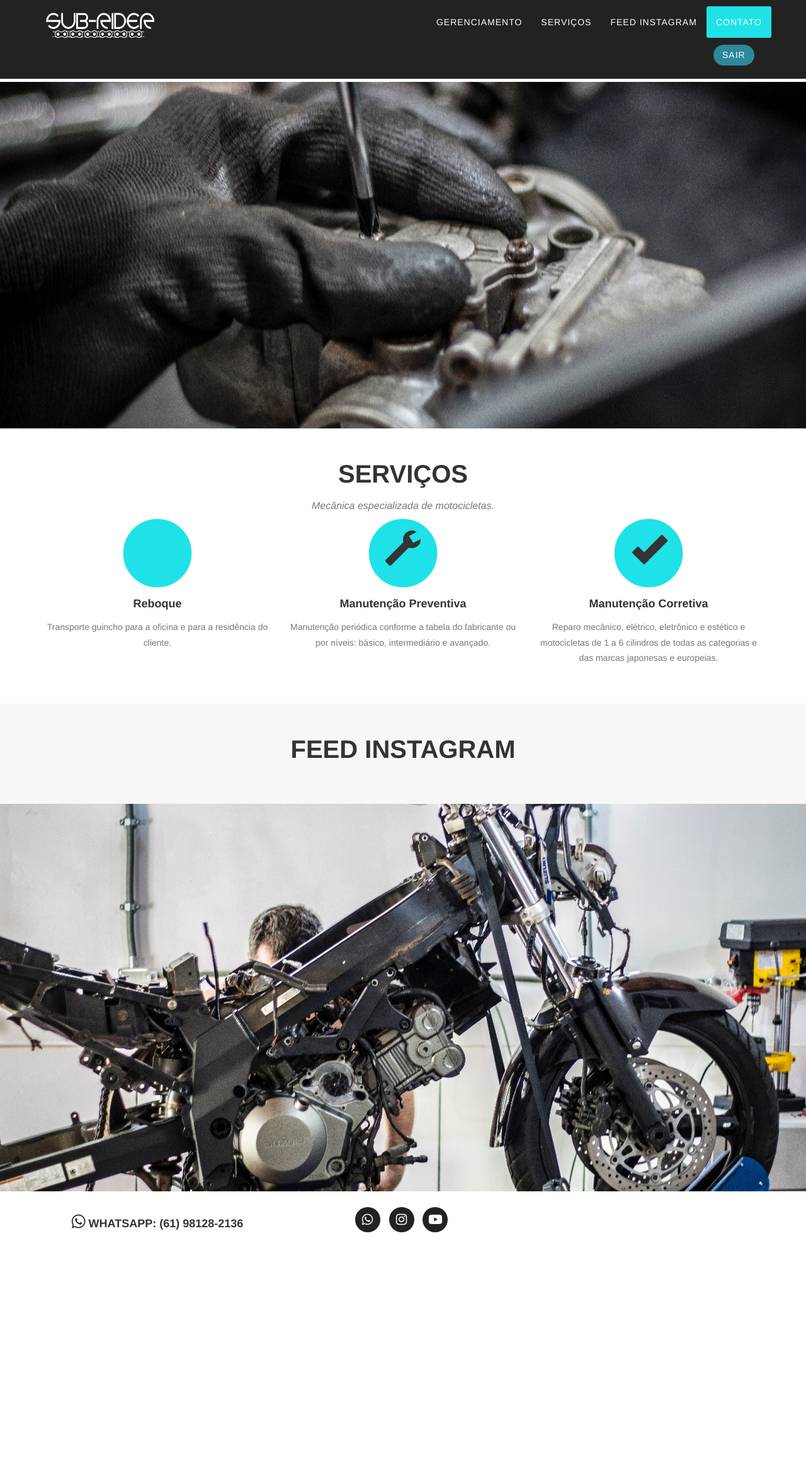
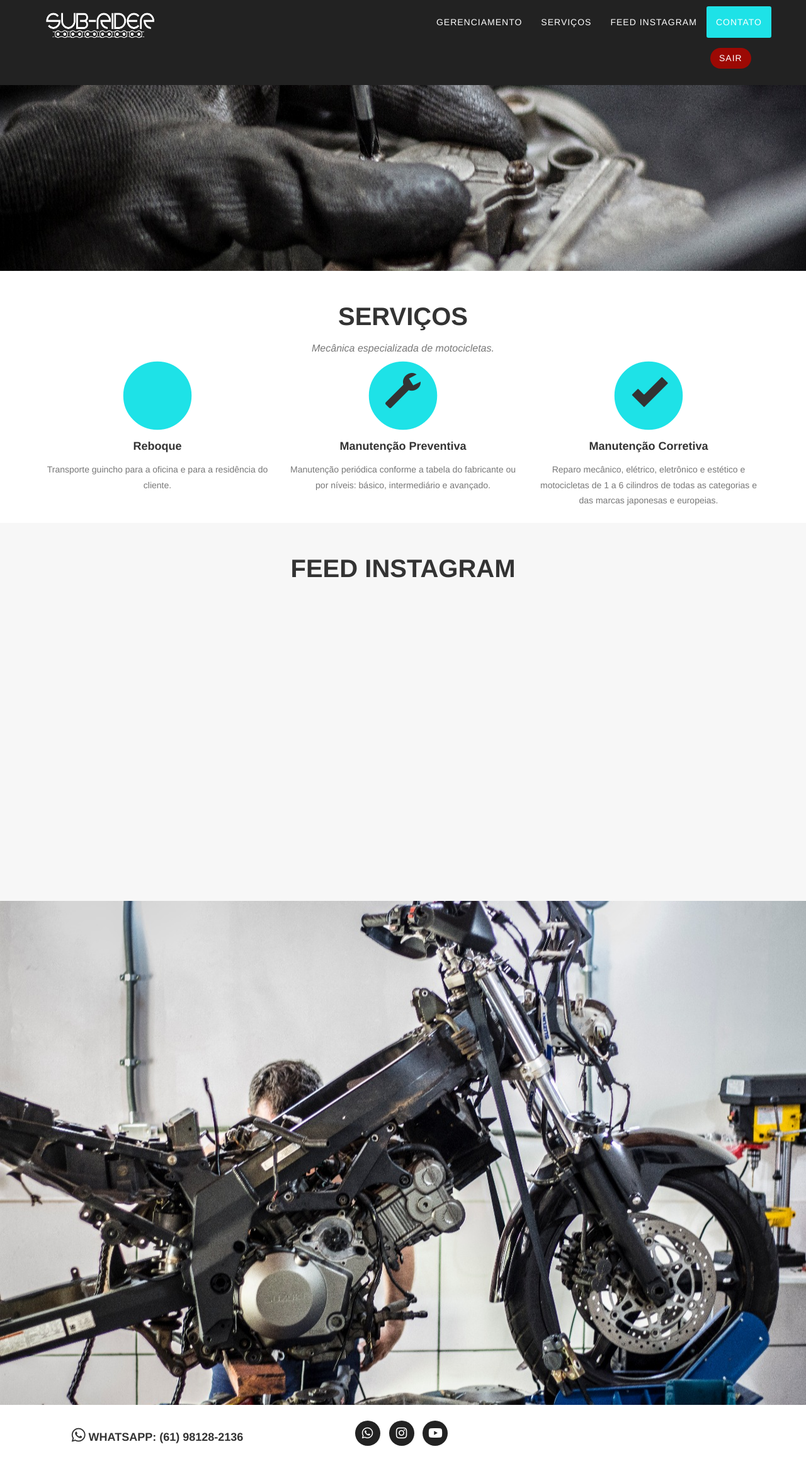
Before and after one commit to bruninjaman/subrider, a PHP site: page / in a window 1280 px wide. Shown: the whole page at 63% size. Before the commit the page ends 1956 px from the top, so only its background shows below. Run offline with PHP 8.4, Linux system fonts and the light colour scheme; the visitor is signed in with stand-in values (Sample User, id 1); some libraries are stand-ins or nearby versions.

Commit message:
Feed do instagram arrumado

```diff
--- a/css/default-navbar.css
+++ b/css/default-navbar.css
@@ -261,6 +261,7 @@
     text-align: center;
     color: #15155e;
     margin-top: 130px;
+    height: 300px;
     background-attachment: scroll;
     background-image: url("./../imgs/Close.jpg");
     background-position: center center;
@@ -311,6 +312,22 @@
         font-weight: 700;
         line-height: 75px;
     }
+}
+
+.defaultpage section {
+    padding: 100px 0;
+}
+
+.defaultpage section#contact {
+    height: 800px;
+}
+
+.defaultpage section#services {
+    height: 400px;
+}
+
+.defaultpage section#portfolio {
+    height: 600px;
 }
 
 .defaultpage section {
--- a/css/login.css
+++ b/css/login.css
@@ -177,6 +177,10 @@ File list:
     }
     .logincss .main-nav a.cd-signup {
         background: #2f889a;
+        border: 0;
+    }
+    .logincss .main-nav .cd-logout {
+        background: #9c0904 !important;
         border: 0;
     }
 }
--- a/index.php
+++ b/index.php
@@ -69,7 +69,7 @@
                         <?php
                         if (isset($_SESSION["user"])) {
                            echo '<nav class="main-nav">';
-                           echo '<a class="page-scroll loginicon cd-signup" href="scripts/php/sairscript.php">Sair</a>';
+                           echo '<a class="page-scroll loginicon cd-signup cd-logout" style="margin:5px;" href="scripts/php/sairscript.php">Sair</a>';
                            echo '</nav>';
                         } else {
                            echo '<nav class="main-nav">';
@@ -143,7 +143,7 @@
                   <h2 class="section-heading">Feed Instagram</h2>
                   <script src="https://apps.elfsight.com/p/platform.js" defer></script>
                   <center>
-                     <div class="elfsight-app-685f8634-90c1-4e64-9411-3e7ae2e33456"></div>
+                     <div class="elfsight-app-34d2621b-ebb5-4833-847c-c7e60974f8da"></div>
                   </center>
                </div>
             </div>
```
